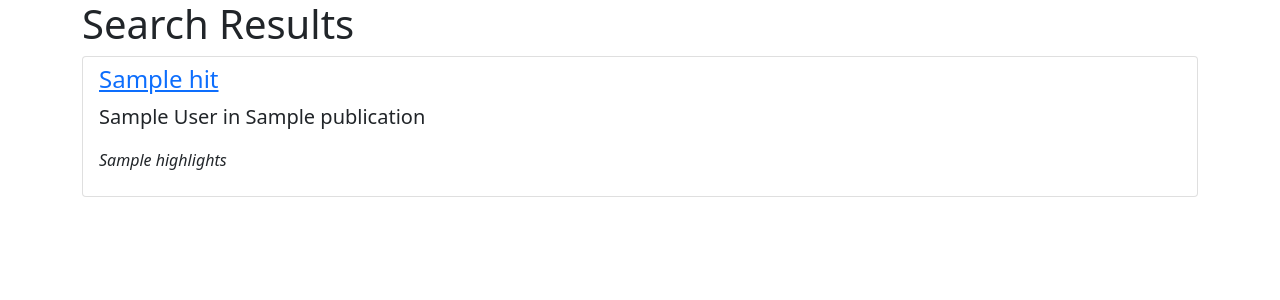
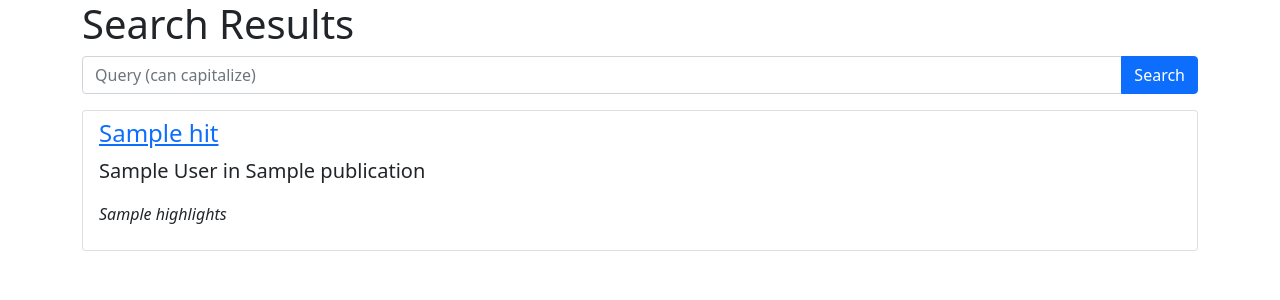
Before and after one commit to hathix/pm-thinkpieces, a Python web app: template thinkpiecer/templates/search.html in a window 1280 px wide. Shown: the top 300 px of the page. Run offline with Jinja, Linux system fonts and the light colour scheme; the template is opened without the code that fills it: most values are stand-ins (such as "Sample title", 1, 10 or a date in 2020).

Commit message:
added a search box for researching

```diff
--- a/thinkpiecer/feeds.py
+++ b/thinkpiecer/feeds.py
@@ -27,6 +27,7 @@ def get_feeds():
         "https://stratechery.com/feed/",
         "https://www.profgalloway.com/feed",
         "https://eugene-wei.squarespace.com/blog?format=rss",
+        "https://kwokchain.com/feed",
         "https://medium.com/feed/@superwuster",
         "https://commoncog.com/blog/rss",
         "https://www.lennyrachitsky.com/feed",
--- a/thinkpiecer/templates/search.html
+++ b/thinkpiecer/templates/search.html
@@ -27,6 +27,16 @@
 <body>
     <div class="container">
       <h1>Search Results</h1>
+
+      <form action="search" method="GET">
+        <div class="input-group mb-3">
+          <input type="text" name="query" class="form-control"
+            placeholder="Query (can capitalize)"
+            value="{{ query }}">
+          <button class="btn btn-primary" type="submit">Search</button>
+        </div>
+      </form>
+
       <ul class="list-group">
         {% for hit in results %}
             <li class="list-group-item">
```
Also changed, not shown: thinkpiecer/app.py (+21 -3 lines).
